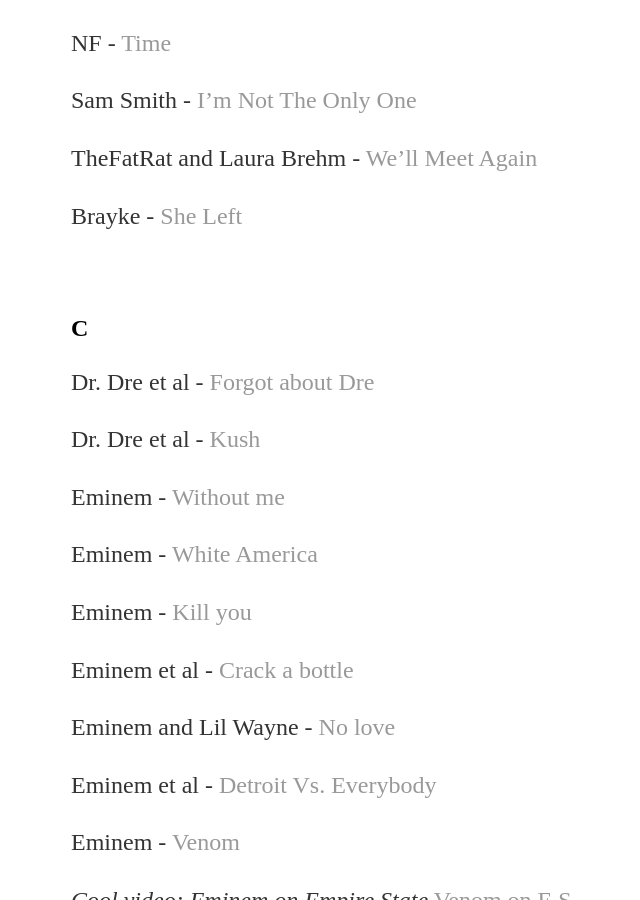
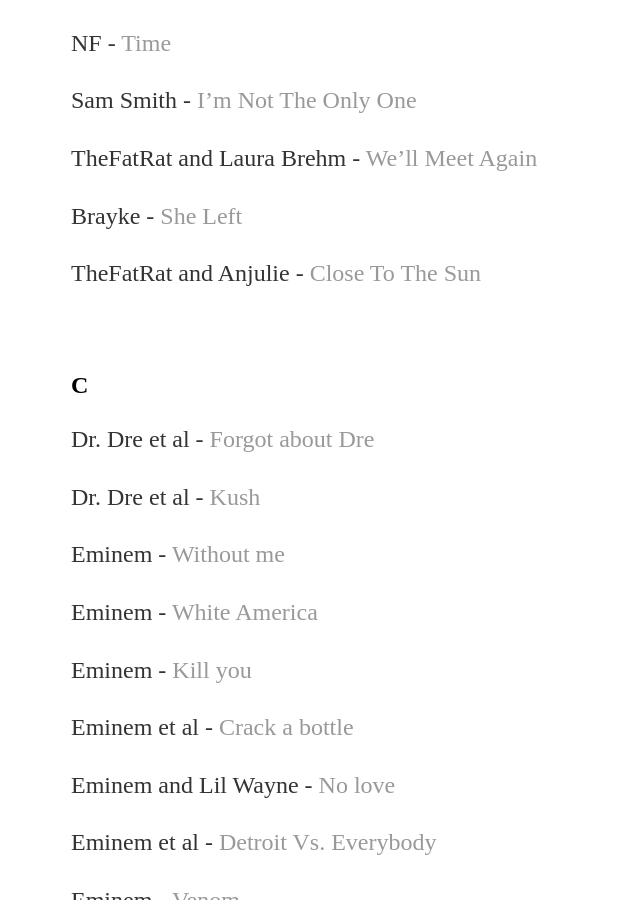
Before and after one commit to yjkweon24/yjkweon24.github.io, a Jekyll site: the page built from _posts/2018-10-23-songs-that-i-love.md, in a window 1280 px wide and 900 px high, scrolled down 12515 px. Shown: the whole window, without its empty margins (121-761 px from the left). Built offline with Jekyll 4.4.1, drawn with Linux system fonts in a browser that asks for light colours.

Commit message:
Update 2018-10-23-songs-that-i-love.md

```diff
--- a/_posts/2018-10-23-songs-that-i-love.md
+++ b/_posts/2018-10-23-songs-that-i-love.md
@@ -436,6 +436,8 @@
 
 Brayke - [She Left](https://www.youtube.com/watch?v=l0VIK9pxfnw&ab_channel=Brayke)
 
+TheFatRat and Anjulie - [Close To The Sun](https://www.youtube.com/watch?v=qGYjWd58tGM&ab_channel=AirwaveMusicTV)
+
 <br>
 
 ## C
```
